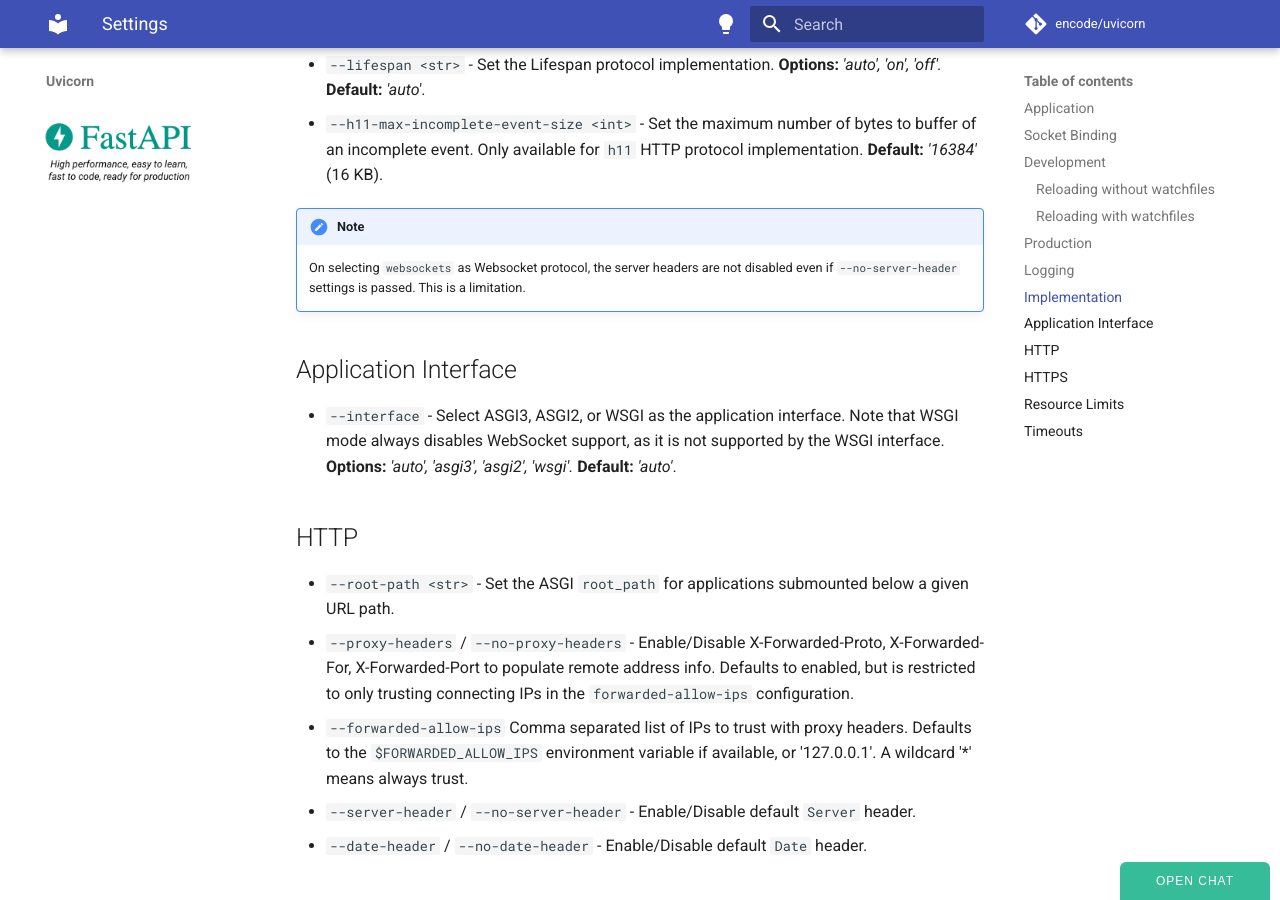
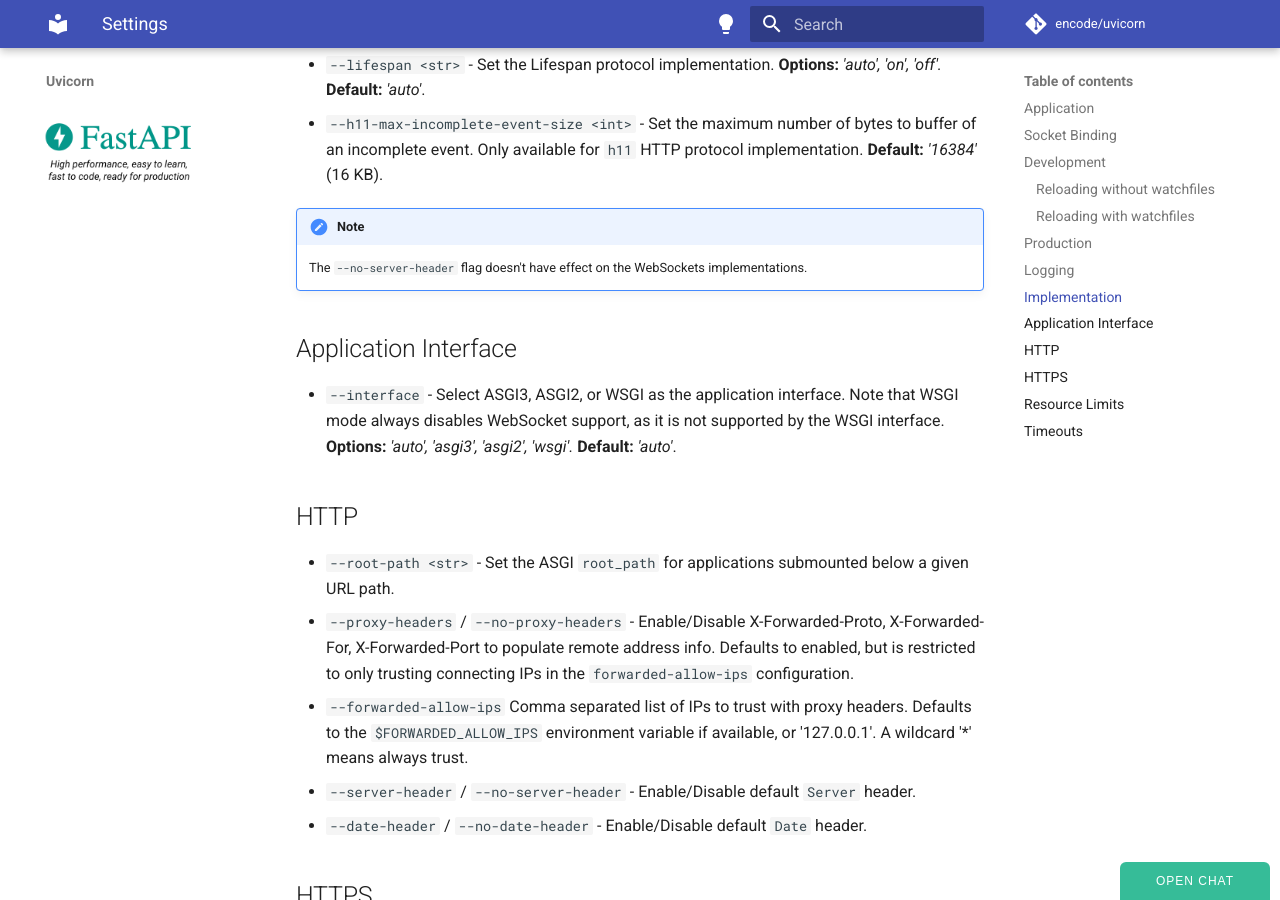
Before and after one commit to encode/uvicorn, an MkDocs documentation site: the page built from docs/settings.md, in a window 1280 px wide and 900 px high, scrolled down 2873 px. Built offline with MkDocs 1.6.1 and Material for MkDocs 9.7.7, drawn with Linux system fonts in a browser that asks for light colours; comment, search, counter and statistics services are not loaded.

Commit message:
Update docs/settings.md
adopted change suggested.

Co-authored-by: Marcelo Trylesinski <marcelotryle@gmail.com>

```diff
--- a/docs/settings.md
+++ b/docs/settings.md
@@ -68,7 +68,7 @@ For more nuanced control over which file modifications trigger reloads, install
 * `--h11-max-incomplete-event-size <int>` - Set the maximum number of bytes to buffer of an incomplete event. Only available for `h11` HTTP protocol implementation. **Default:** *'16384'* (16 KB).
 
 !!! note
-    On selecting `websockets` as Websocket protocol, the server headers are not disabled even if `--no-server-header` settings is passed. This is a limitation.
+    The `--no-server-header` flag doesn't have effect on the WebSockets implementations.
 
 ## Application Interface
 
```
